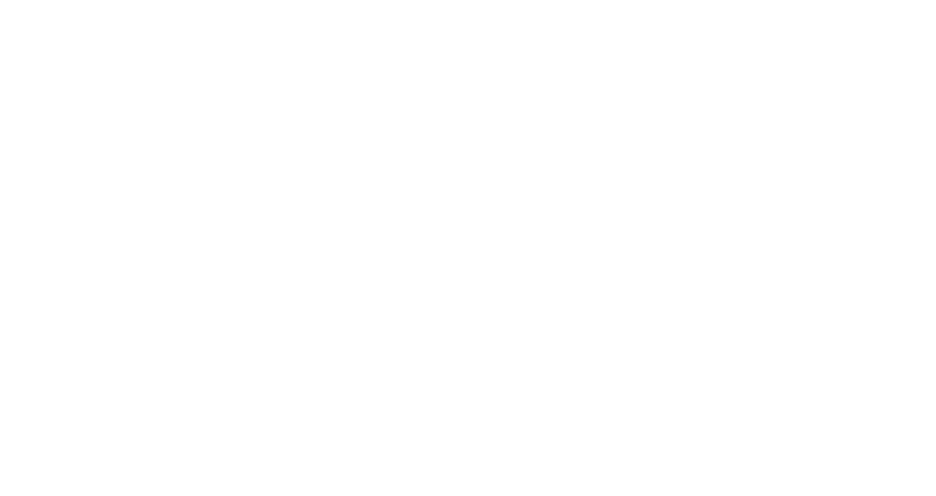
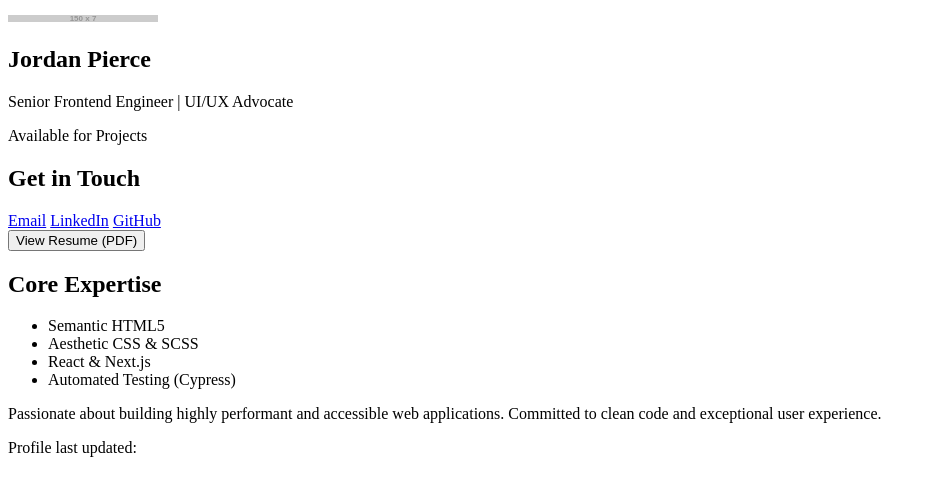
Before and after one commit to DsDigitalz/Profile-card-component-slash-page, a plain HTML site: page index.html in a window 1280 px wide. Shown: the whole page, without its empty margins (0-936 px from the left). Drawn offline with Linux system fonts and the light colour scheme; placeholder pictures from the web are drawn by us.

Commit message:
used semantic html to write the structure of the webpage

```diff
--- a/index.html
+++ b/index.html
@@ -1,13 +1,106 @@
 <!DOCTYPE html>
 <html lang="en">
-<head>
-    <meta charset="UTF-8">
-    <meta name="viewport" content="width=device-width, initial-scale=1.0">
-    <title>Document</title>
-    <link rel="stylesheet" href="style.css">
-</head>
-<body>
+  <head data-test-id="profile-head">
+    <meta charset="UTF-8" data-test-id="profile-meta-charset" />
+    <meta
+      name="viewport"
+      content="width=device-width, initial-scale=1.0"
+      data-test-id="profile-meta-viewport"
+    />
+    <title data-test-id="profile-title">Professional Profile Card</title>
+    <link rel="stylesheet" href="style.css" data-test-id="profile-link-css" />
+    <script src="script.js" defer data-test-id="profile-script-js"></script>
+  </head>
+  <body data-test-id="profile-body">
+    <main class="profile-page-container" data-test-id="profile-main-container">
+      <article class="profile-card" data-test-id="profile-card-article">
+        <header class="card-header" data-test-id="profile-card-header">
+          <div
+            class="profile-photo-wrapper"
+            data-test-id="profile-photo-wrapper"
+          >
+            <img
+              src="https://via.placeholder.com/150/007bff/ffffff?text=JP"
+              alt="Professional Profile Picture"
+              class="profile-photo"
+              data-test-id="profile-photo-img"
+            />
+          </div>
+          <h1 class="profile-name" data-test-id="profile-name-h1">
+            Jordan Pierce
+          </h1>
+          <p class="profile-title" data-test-id="profile-title-p">
+            Senior Frontend Engineer | UI/UX Advocate
+          </p>
+          <div class="status-indicator" data-test-id="profile-status-indicator">
+            <span class="status-dot" data-test-id="profile-status-dot"></span>
+            <span class="status-text" data-test-id="profile-status-text"
+              >Available for Projects</span
+            >
+          </div>
+        </header>
 
-</body>
-<script src="/script.js"></script>
+        <section
+          class="card-section contact-info"
+          data-test-id="profile-section-contact"
+        >
+          <h2 class="section-title" data-test-id="contact-section-title-h2">
+            Get in Touch
+          </h2>
+          <nav class="social-links" data-test-id="profile-social-links-nav">
+            <a href="#" class="social-link" data-test-id="social-link-email"
+              >Email</a
+            >
+            <a href="#" class="social-link" data-test-id="social-link-linkedin"
+              >LinkedIn</a
+            >
+            <a href="#" class="social-link" data-test-id="social-link-github"
+              >GitHub</a
+            >
+          </nav>
+          <button class="cta-button" data-test-id="profile-cta-button">
+            View Resume (PDF)
+          </button>
+        </section>
+
+        <section
+          class="card-section bio-skills"
+          data-test-id="profile-section-skills"
+        >
+          <h2 class="section-title" data-test-id="skills-section-title-h2">
+            Core Expertise
+          </h2>
+          <ul class="skills-list" data-test-id="profile-skills-list-ul">
+            <li class="skill-item" data-test-id="skill-item-html">
+              Semantic HTML5
+            </li>
+            <li class="skill-item" data-test-id="skill-item-css">
+              Aesthetic CSS & SCSS
+            </li>
+            <li class="skill-item" data-test-id="skill-item-react">
+              React & Next.js
+            </li>
+            <li class="skill-item" data-test-id="skill-item-testing">
+              Automated Testing (Cypress)
+            </li>
+          </ul>
+          <p class="bio-summary" data-test-id="profile-bio-summary-p">
+            Passionate about building highly performant and accessible web
+            applications. Committed to clean code and exceptional user
+            experience.
+          </p>
+        </section>
+
+        <footer class="card-footer" data-test-id="profile-card-footer">
+          <p class="last-updated" data-test-id="profile-last-updated-p">
+            Profile last updated:
+            <span
+              id="update-date"
+              data-test-id="profile-update-date-span"
+            ></span>
+          </p>
+        </footer>
+      </article>
+    </main>
+  </body>
 </html>
```
